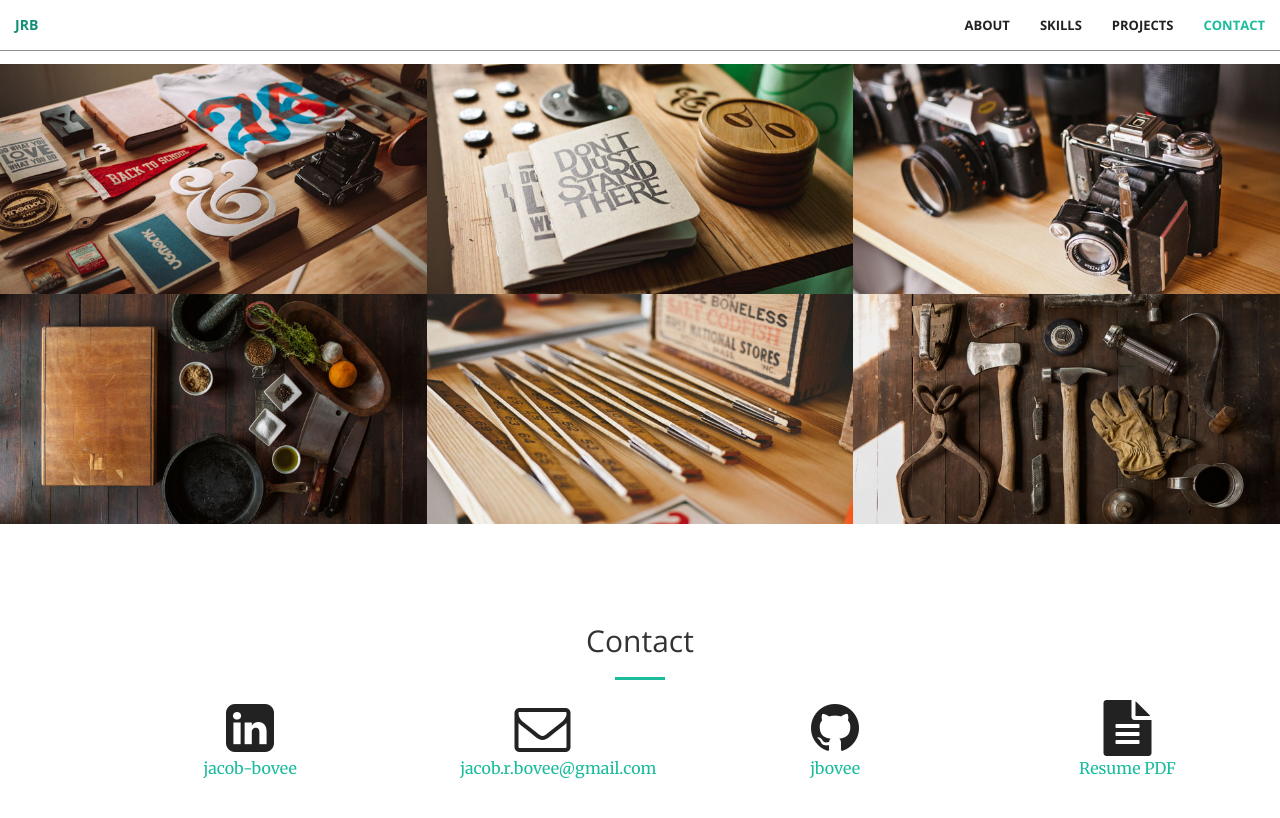
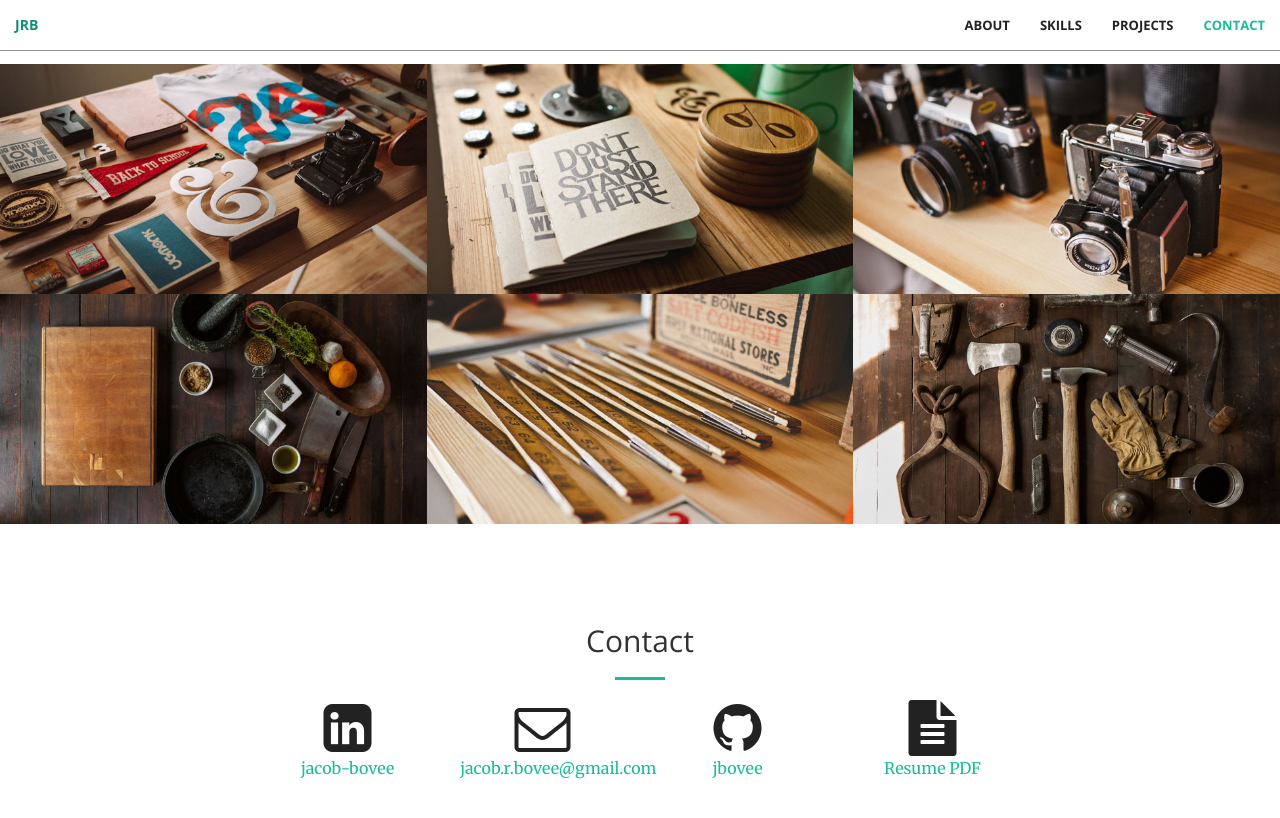
Before and after one commit to jbovee/jbovee.github.io, a Jekyll site: the page built from index.html, in a window 1280 px wide and 900 px high, scrolled down 1568 px. Shown: the top 818 px of the window. Built offline with Jekyll 4.4.1, drawn with Linux system fonts in a browser that asks for light colours.

Commit message:
Changed around layout of contact pieces for better centering

```diff
--- a/_includes/contact.html
+++ b/_includes/contact.html
@@ -14,25 +14,25 @@
                 <hr class="primary">
                 <p>Ready to start your next project with us? That's great! Give us a call or send us an email and we will get back to you as soon as possible!</p>
             </div>-->
-        <div class="col-lg-2 col-lg-offset-1 text-center">
+        <div class="col-lg-2 col-lg-offset-2 text-center">
             <a href="https://linkedin.com/in/{{ site.linkedin }}">
                 <i class="fa fa-linkedin-square fa-3x wow bounceIn" data-wow-delay=".1s"></i>
                 <p>{{ site.linkedin }}</p>
             </a>
         </div>
-        <div class="col-lg-2 col-lg-offset-1 text-center">
+        <div class="col-lg-2 text-center">
             <a href="mailto:{{ site.email }}">
             <i class="fa fa-envelope-o fa-3x wow bounceIn" data-wow-delay=".1s"></i>
                 <p>{{ site.email }}</p>
             </a>
         </div>
-        <div class="col-lg-2 col-lg-offset-1 text-center">
+        <div class="col-lg-2 text-center">
             <a href="https://github.com/{{ site.github_username }}">
             <i class="fa fa-github fa-3x wow bounceIn" data-wow-delay=".1s"></i>
                 <p>{{ site.github_username }}</p>
             </a>
         </div>
-        <div class="col-lg-2 col-lg-offset-1 text-center">
+        <div class="col-lg-2 text-center">
             <a href="/resume.pdf">
             <i class="fa fa-file-text fa-3x wow bounceIn" data-wow-delay=".1s"></i>
                 <p>Resume PDF</p>
```
